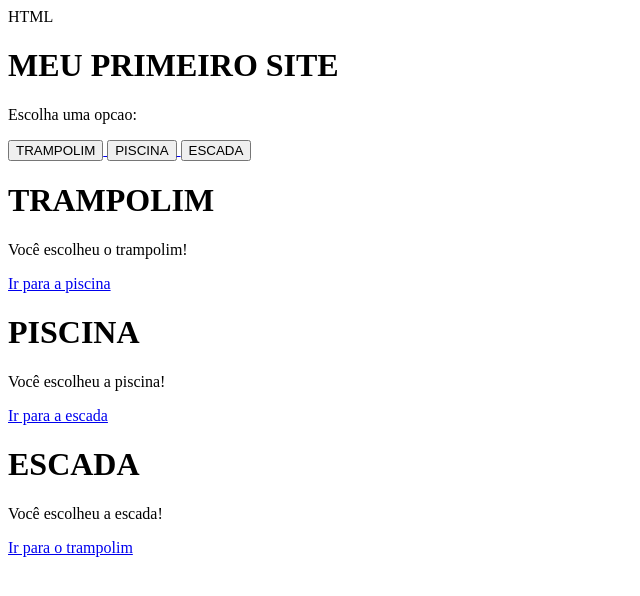
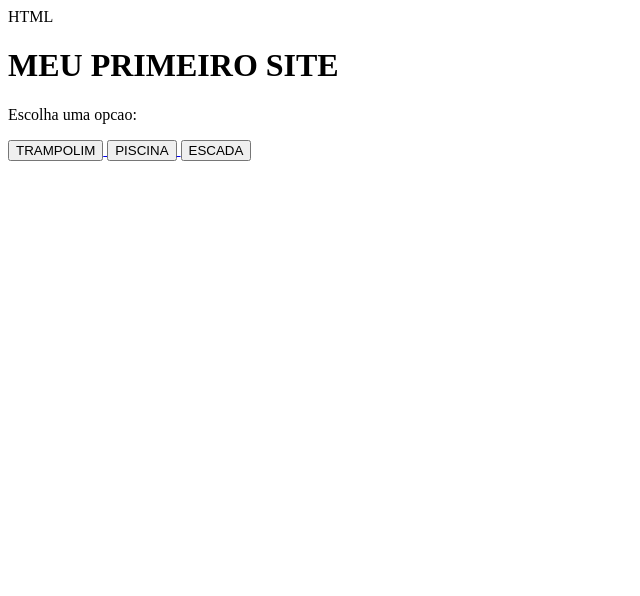
Before and after one commit to evelym8017656-droid/carol, a plain HTML site: page index.html in a window 1280 px wide. Shown: the whole page, without its empty margins (0-640 px from the left). Drawn offline with Linux system fonts and the light colour scheme.

Commit message:
Update index.html

```diff
--- a/index.html
+++ b/index.html
@@ -15,27 +15,3 @@
     </a>
 </body>
 </html>
-
-<h1>TRAMPOLIM</h1>
-
-
-</p>Você escolheu o trampolim!</p>
-
-
-<a href="piscina.html">Ir para a piscina</a>
-
-<h1>PISCINA</h1>
-
-
-<p>Você escolheu a piscina!</p>
-
-
-<a href="escada.html">Ir para a escada</a>
-
-<h1>ESCADA</h1>
-
-
-<p>Você escolheu a escada!</p>
-
-
-<a href="trampolim.html">Ir para o trampolim</a>
```
